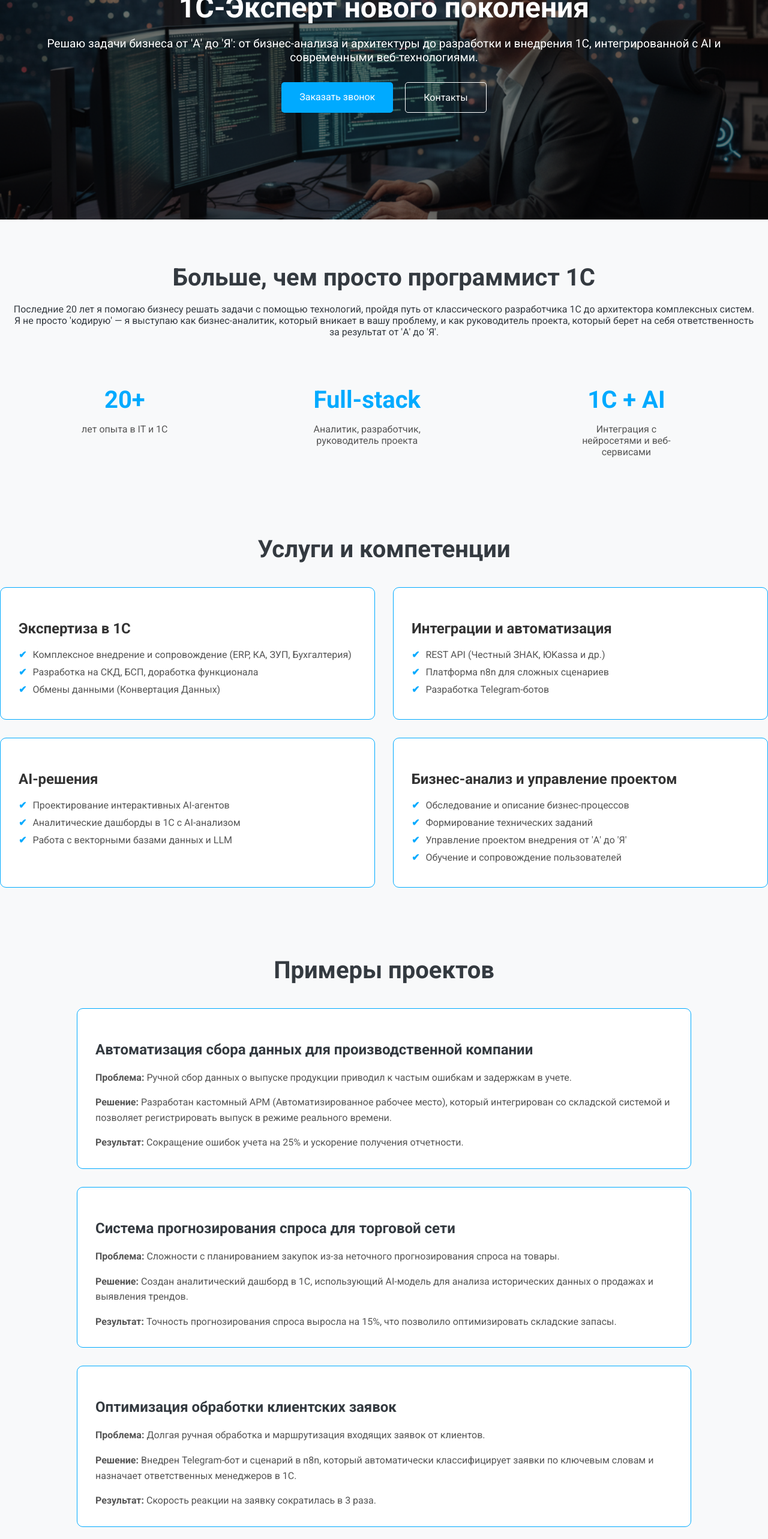
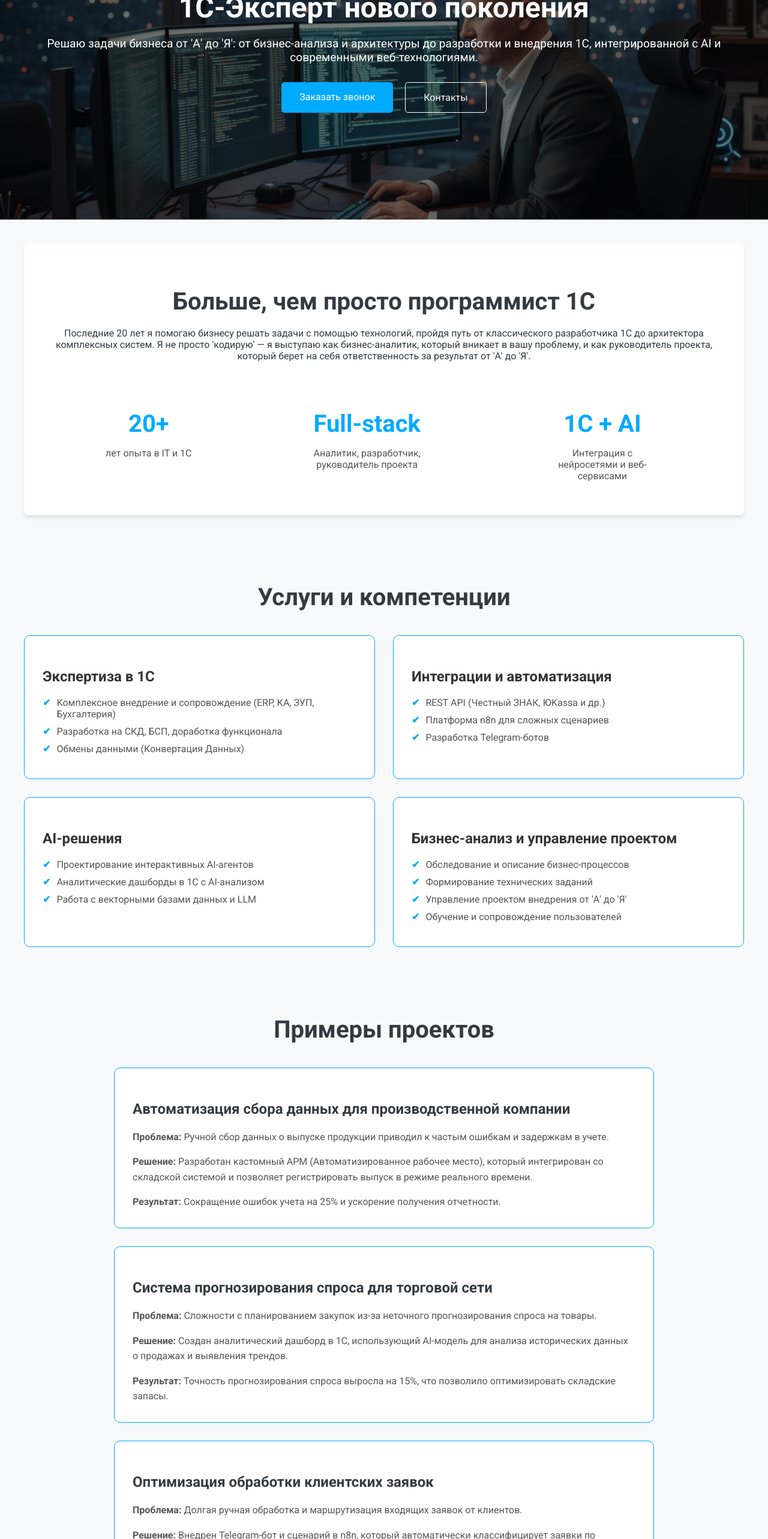
Before and after one commit to prepod2003/1c-expert-landing, a React (Create React App) app: page / in a window 1280 px wide. Shown: the part 234-2800 px from the top of the page at 60% size. Built offline with nearby package versions, Linux system fonts and the light colour scheme.

Commit message:
fix: Final layout refactoring for all sections

```diff
--- a/src/components/About.css
+++ b/src/components/About.css
@@ -1,6 +1,12 @@
 .about {
-  padding: 40px 20px; /* Уменьшаем отступы */
+  max-width: 1200px;
+  margin: 40px auto;
+  padding: 40px;
   text-align: center;
+  background-color: #ffffff;
+  border-radius: 8px;
+  box-shadow: 0 4px 6px rgba(0,0,0,0.1);
+  box-sizing: border-box;
 }
 
 .about-content {
--- a/src/components/Contact.css
+++ b/src/components/Contact.css
@@ -1,8 +1,13 @@
 .contact {
-  padding: 40px 20px;
+  max-width: 1200px;
+  margin: 40px auto;
+  padding: 40px;
   background-color: #282c34;
   color: white;
   text-align: center;
+  border-radius: 8px;
+  box-shadow: 0 4px 6px rgba(0,0,0,0.1);
+  box-sizing: border-box;
 }
 
 .contact h2 {
@@ -27,8 +32,8 @@
 }
 
 .contact-form {
-  max-width: 100%;
-  margin: 40px 0 0;
+  max-width: 900px; /* Ограничиваем ширину */
+  margin: 40px auto 0; /* Центрируем */
   text-align: left;
 }
 
@@ -82,8 +87,5 @@
 }
 
 @media (min-width: 769px) {
-  .contact-form {
-    max-width: 80%;
-    margin: 40px auto 0;
-  }
+  /* Стили для десктопа уже заданы выше */
 }
--- a/src/components/Portfolio.css
+++ b/src/components/Portfolio.css
@@ -1,5 +1,5 @@
 .portfolio {
-  padding: 40px 0;
+  padding: 40px 15px;
   text-align: center;
 }
 
@@ -12,7 +12,8 @@
   display: grid;
   grid-template-columns: 1fr;
   gap: 30px;
-  max-width: 100%;
+  max-width: 1200px;
+  margin: 0 auto;
   text-align: left;
 }
 
@@ -43,7 +44,7 @@
 /* Стили для планшетов и десктопов */
 @media (min-width: 769px) {
   .portfolio-grid {
-    max-width: 80%; /* Занимает 80% ширины контейнера */
-    margin: 0 auto; /* Центрирование */
+    max-width: 900px; /* Ограничиваем ширину */
+    margin: 0 auto; /* Центрируем */
   }
 }
--- a/src/components/Services.css
+++ b/src/components/Services.css
@@ -1,5 +1,5 @@
 .services {
-  padding: 40px 0; /* Уменьшаем отступы */
+  padding: 40px 15px;
   text-align: center;
 }
 
@@ -10,10 +10,9 @@
 
 .services-grid {
   display: grid;
-  grid-template-columns: repeat(auto-fit, minmax(300px, 1fr));
   gap: 30px;
-  max-width: 100%; /* Занимает всю ширину .container */
-  /* margin и padding уехали в .container */
+  max-width: 1200px;
+  margin: 0 auto;
 }
 
 .service-card {
--- a/src/components/TechStack.css
+++ b/src/components/TechStack.css
@@ -1,5 +1,5 @@
 .tech-stack {
-  padding: 40px 20px; /* Уменьшаем отступы */
+  padding: 40px 15px;
   text-align: center;
 }
 
@@ -12,8 +12,8 @@
   display: grid;
   grid-template-columns: repeat(auto-fit, minmax(250px, 1fr));
   gap: 30px;
-  max-width: 100%;
-  /* margin уехал в .container */
+  max-width: 1200px;
+  margin: 0 auto;
   text-align: left;
 }
 
@@ -50,3 +50,10 @@
     grid-template-columns: 1fr;
   }
 }
+
+@media (min-width: 769px) {
+  .tech-grid {
+    max-width: 900px; /* Ограничиваем ширину */
+    margin: 0 auto; /* Центрируем */
+  }
+}
```
